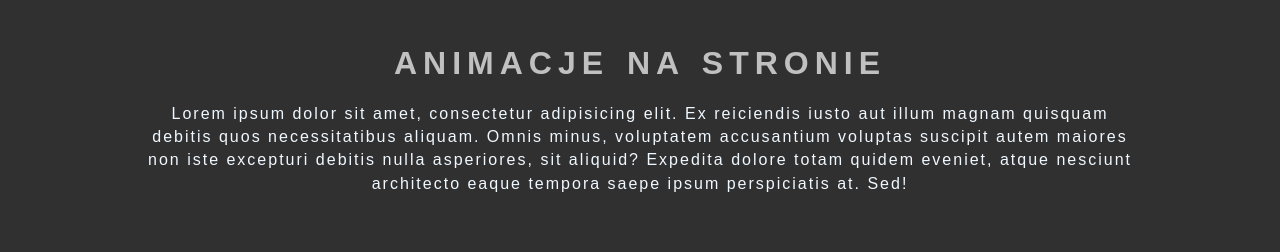
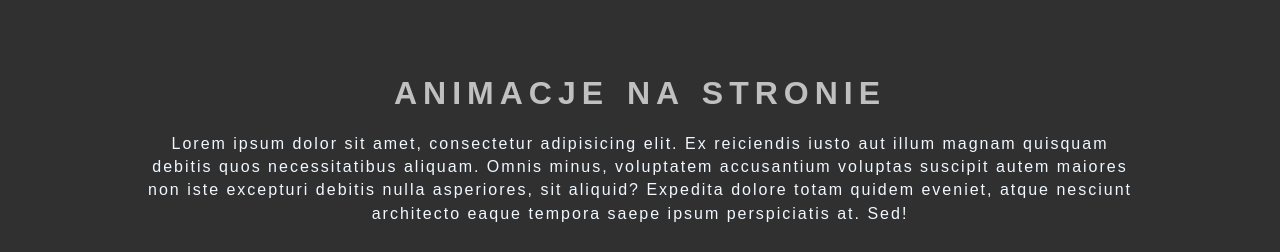
Before and after one commit to Ziom54d4/ImageHover, a website: page index.html in a window 1280 px wide. Shown: the top 252 px of the page. Drawn offline with nearby package versions, Linux system fonts and the light colour scheme; files whose address does not match are found by name; a web font is replaced by a local one.

Commit message:
Update style.css

```diff
--- a/style.css
+++ b/style.css
@@ -40,7 +40,7 @@ body::-webkit-scrollbar-track {
     margin-left: auto;
     margin-right: auto;
     text-align: center;
-    padding-top: 45px;
+    padding-top: 75px;
     padding-bottom: 30px;
 }
 
```
